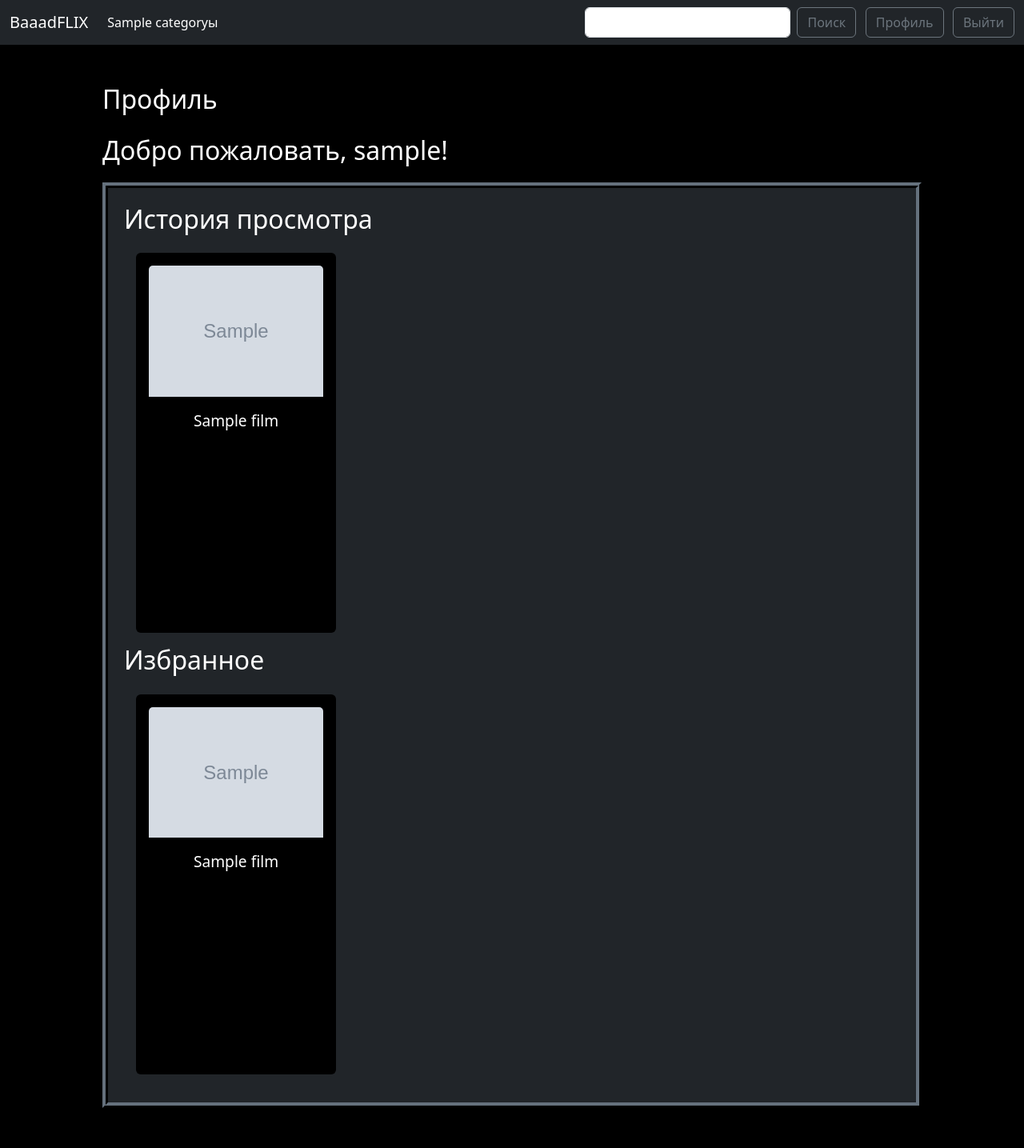
After one commit to mregor787/online-cinema, a Django app: page /app/profile/ in a window 1280 px wide. The commit adds this page. Shown: the whole page at 80% size. Run offline with Django 4.2, Linux system fonts and the light colour scheme; a user stored in the database is signed in; tables that the repository leaves empty hold one stand-in row (values such as "Sample post"); grey boxes marked "Sample" are stand-in pictures.

Commit message:
Add profile page, watch history, favorite system

```diff
--- a/app/models.py
+++ b/app/models.py
@@ -4,6 +4,7 @@ from pyexpat import model
 from statistics import mode
 from django.db import models
 from django.utils import timezone
+from django.contrib.auth.models import User
 
 # Create your models here.
 
@@ -36,3 +37,13 @@ class Film(models.Model):
 
     def __str__(self) -> str:
         return self.title
+
+class History(models.Model):
+    film = models.ForeignKey(Film, on_delete=models.CASCADE, default=1)
+    user = models.ForeignKey(User, on_delete=models.CASCADE, default=1)
+    create_date = models.DateTimeField('date created', default=timezone.now)
+
+class Favorite(models.Model):
+    film = models.ForeignKey(Film, on_delete=models.CASCADE, default=1)
+    user = models.ForeignKey(User, on_delete=models.CASCADE, default=1)
+    create_date = models.DateTimeField('date created', default=timezone.now)
--- a/app/static/style.css
+++ b/app/static/style.css
@@ -119,3 +119,21 @@ body {
 #div_id_username, #div_id_password1, #div_id_password2, #div_id_password {
 	margin-bottom: 20px;
 }
+.profile-page {
+	background-color: rgb(33, 37, 41);
+	width: 80%;
+	margin-right: auto;
+	margin-left: auto;
+	margin-bottom: 50px;
+	padding: 20px;
+	border: 7px ridge rgb(33, 37, 41);
+}
+.fav-btn-div {
+	display: inline-block;
+	position: relative;
+	vertical-align: top;
+}
+.fav-btn-img {
+	width: 50px;
+	height: 50px;
+}
--- a/app/templates/app/base.html
+++ b/app/templates/app/base.html
@@ -34,6 +34,9 @@
                                 <button class="btn btn-outline-secondary" type="submit">Войти</button>
                             </form>
                         {% else %}
+                            <form class="d-flex loginform" action="{% url 'profile' %}" role="profile">
+                                <button class="btn btn-outline-secondary" type="submit">Профиль</button>
+                            </form>
                             <form class="d-flex loginform" action="{% url 'logout' %}" role="logout">
                                 <button class="btn btn-outline-secondary" type="submit">Выйти</button>
                             </form>
--- /dev/null
+++ b/app/templates/app/profile.html
@@ -0,0 +1,47 @@
+{% extends "app/base.html" %}
+{% load static %}
+{% block content %}
+    {% if not user.is_authenticated %}
+        <h2>Вы не вошли в систему!</h2>
+        <a href="{% url 'login'%}">
+            <button class="btn btn-primary login-btn">Нажмите, чтобы войти</button>
+        </a>
+    {% else %}
+        <div class="header">
+            <p>Профиль</p>
+            <p>Добро пожаловать, {{ user.username }}!</p>
+        </div>
+        <div class="profile-page">
+            <h2>История просмотра</h2>
+            {% if not history %}
+                <p>Вы не посмотрели ни один фильм!</p>
+            {% else %}
+                {% for h in history %}
+                    <a class="film-link" href="{% url 'film' h.film.id %}">
+                        <div class="card bg-black">
+                            <img src="{% static h.film.logo_path %}" class="card-img-top" alt="no poster">
+                            <div class="card-body">
+                                <p class="card-title">{{ h.film.title }}</p>
+                            </div>
+                        </div>
+                    </a>
+                {% endfor %}
+            {% endif %}
+            <h2>Избранное</h2>
+            {% if not favorites %}
+                <p>Вы не добавили ни один фильм в избранное!</p>
+            {% else %}
+                {% for f in favorites %}
+                    <a class="film-link" href="{% url 'film' f.film.id %}">
+                        <div class="card bg-black">
+                            <img src="{% static f.film.logo_path %}" class="card-img-top" alt="no poster">
+                            <div class="card-body">
+                                <p class="card-title">{{ f.film.title }}</p>
+                            </div>
+                        </div>
+                    </a>
+                {% endfor %}
+            {% endif %}
+        </div>
+    {% endif %}
+{% endblock content %}
--- a/app/urls.py
+++ b/app/urls.py
@@ -9,4 +9,5 @@ urlpatterns = [
     path('search/', views.search, name='search'),
     path('accounts/', include('django.contrib.auth.urls')),
     path('register/', views.register, name='register'),
+    path('profile/', views.profile, name='profile'),
 ]
--- a/app/views.py
+++ b/app/views.py
@@ -1,10 +1,11 @@
 from random import randint
 from django.shortcuts import render, redirect
 from django.contrib.auth.forms import UserCreationForm
+from django.contrib.auth.models import User
 from django.contrib.auth import login
 from django.contrib import messages
 
-from .models import Film, Category
+from .models import Film, Category, History, Favorite
 
 def base_context():
     categories = []
@@ -38,6 +39,39 @@ def category(request, category_id):
 def film(request, film_id):
     context = base_context()
     film = Film.objects.filter(id=film_id)[0]
+    if request.user.is_authenticated:
+        user = User.objects.get(id=request.user.id)
+        favorite = list(Favorite.objects.filter(user=user, film=film))
+        if request.method == 'POST':
+            if len(favorite):
+                favorite[0].delete()
+                context['is_favorite'] = False
+            else:
+                fav = Favorite(user=user, film=film)
+                fav.save()
+                context['is_favorite'] = True
+        else:
+            context['is_favorite'] = len(favorite)
+            history = list(History.objects.filter(user=user).order_by('-create_date'))
+            if len(history):
+                if history[0].film.id != film.id:
+                    found = False
+                    for h in history:
+                        if h.film.id == film.id:
+                            h.delete()
+                            new_h = History(user=user, film=film)
+                            new_h.save()
+                            found = True
+                            break
+                    if not found:
+                        new_h = History(user=user, film=film)
+                        new_h.save()
+                        if len(history) >= 10:
+                            last = History.objects.filter(user=user).order_by('create_date')[0]
+                            last.delete()
+            else:
+                new_h = History(user=user, film=film)
+                new_h.save()
     context['film'] = film
     return render(request, 'app/film.html', context)
 
@@ -63,3 +97,13 @@ def register(request):
     form = UserCreationForm()
     context['register_form'] = form
     return render(request, 'registration/register.html', context)
+
+def profile(request):
+    context = base_context()
+    if request.user.is_authenticated:
+        user = User.objects.get(id=request.user.id)
+        history = History.objects.filter(user=user).order_by('-create_date')
+        context['history'] = history
+        favorites = Favorite.objects.filter(user=user).order_by('-create_date')
+        context['favorites'] = favorites
+    return render(request, 'app/profile.html', context)
```
Also changed, not shown: app/templates/app/film.html (+16 -0 lines), app/migrations/0006_history_favorite.py (added), app/static/fav1.png (added), app/static/fav2.png (added).
